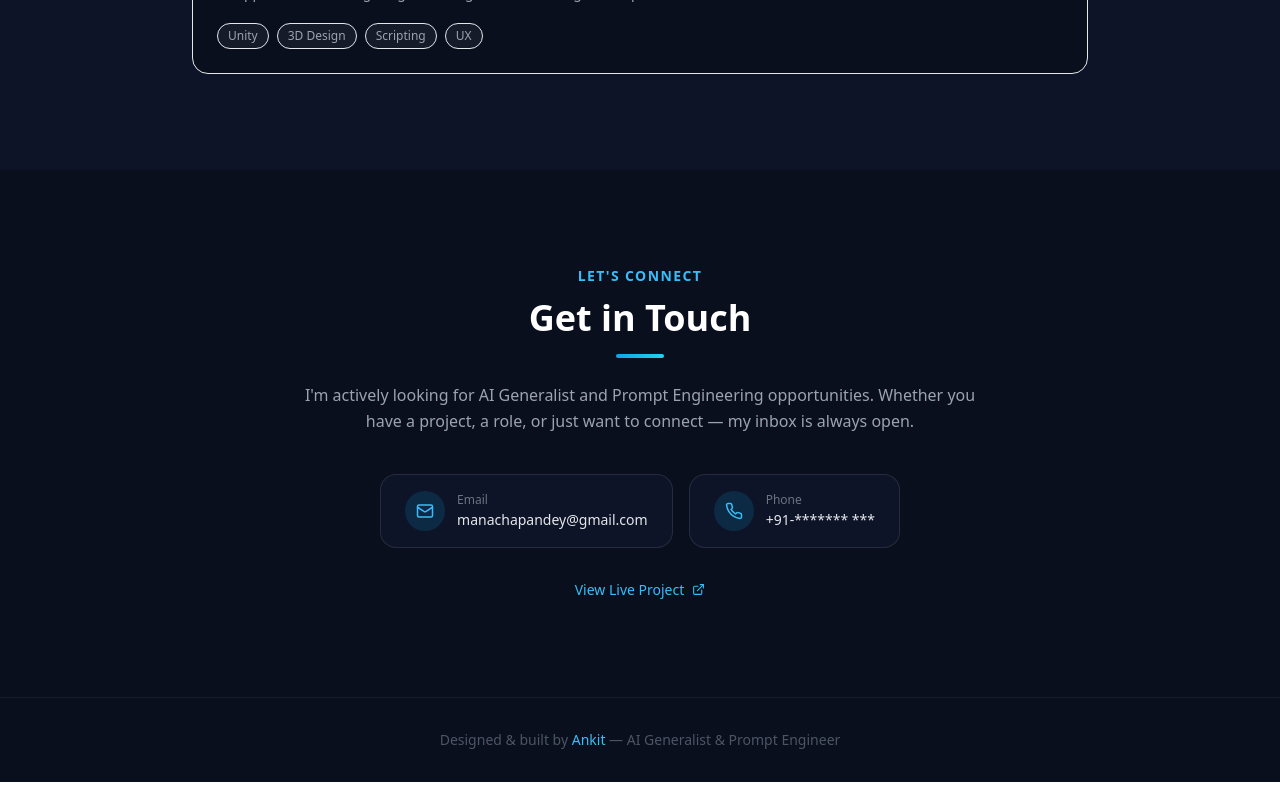
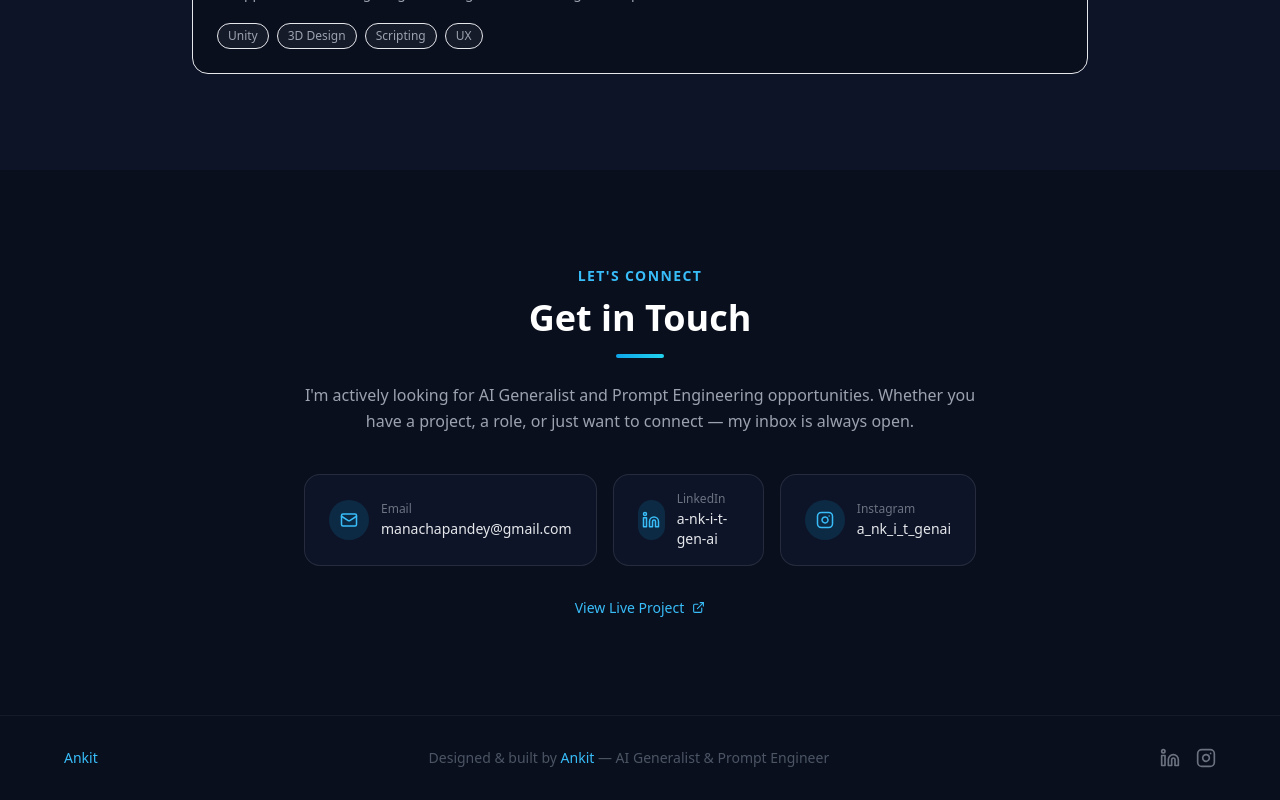
Before and after one commit to Herschelle-andy/Portfolio-Website_Ankit, a React (Vite) app: page / in a window 1280 px wide. Shown: the part 2996-3796 px from the top of the page. Built offline with nearby package versions, Linux system fonts and the light colour scheme.

Commit message:
Update Contact & Footer with Social Links

```diff
--- a/src/App.tsx
+++ b/src/App.tsx
@@ -1,5 +1,5 @@
 import { useState, useEffect } from 'react';
-import { Mail, Phone, ExternalLink, ChevronDown, Menu, X, Code2, Brain, Palette, BarChart2, Cpu, Users } from 'lucide-react';
+import { Mail, ExternalLink, ChevronDown, Menu, X, Code2, Brain, Palette, BarChart2, Cpu, Users, Linkedin, Instagram } from 'lucide-react';
 
 const NAV_LINKS = ['About', 'Skills', 'Projects', 'Experience', 'Contact'];
 
@@ -299,15 +299,34 @@ export default function App() {
                 <p className="text-sm text-gray-200">manachapandey@gmail.com</p>
               </div>
             </a>
-            <div className="flex items-center gap-3 bg-[#0d1427] border border-white/10 rounded-2xl px-6 py-4">
-              <div className="w-10 h-10 rounded-full bg-sky-500/15 flex items-center justify-center text-sky-400">
-                <Phone size={18} />
+            <a
+              href="https://www.linkedin.com/in/a-nk-i-t-gen-ai/"
+              target="_blank"
+              rel="noopener noreferrer"
+              className="flex items-center gap-3 bg-[#0d1427] border border-white/10 hover:border-sky-400/40 rounded-2xl px-6 py-4 transition-all duration-200 hover:-translate-y-1 group"
+            >
+              <div className="w-10 h-10 rounded-full bg-sky-500/15 flex items-center justify-center text-sky-400 group-hover:bg-sky-500/25 transition-colors">
+                <Linkedin size={18} />
               </div>
               <div className="text-left">
-                <p className="text-xs text-gray-500 mb-0.5">Phone</p>
-                <p className="text-sm text-gray-200">+91-******* ***</p>
+                <p className="text-xs text-gray-500 mb-0.5">LinkedIn</p>
+                <p className="text-sm text-gray-200">a-nk-i-t-gen-ai</p>
               </div>
-            </div>
+            </a>
+            <a
+              href="https://www.instagram.com/a_nk_i_t_genai/"
+              target="_blank"
+              rel="noopener noreferrer"
+              className="flex items-center gap-3 bg-[#0d1427] border border-white/10 hover:border-sky-400/40 rounded-2xl px-6 py-4 transition-all duration-200 hover:-translate-y-1 group"
+            >
+              <div className="w-10 h-10 rounded-full bg-sky-500/15 flex items-center justify-center text-sky-400 group-hover:bg-sky-500/25 transition-colors">
+                <Instagram size={18} />
+              </div>
+              <div className="text-left">
+                <p className="text-xs text-gray-500 mb-0.5">Instagram</p>
+                <p className="text-sm text-gray-200">a_nk_i_t_genai</p>
+              </div>
+            </a>
           </div>
           <a
             href="https://herschelle-andy.github.io/DawnGreetings/"
@@ -322,10 +341,31 @@ export default function App() {
       </section>
 
       {/* Footer */}
-      <footer className="bg-[#0a0f1e] border-t border-white/5 py-8 px-6 text-center text-gray-600 text-sm">
-        <p>
-          Designed & built by <span className="text-sky-400 font-medium">Ankit</span> — AI Generalist & Prompt Engineer
-        </p>
+      <footer className="bg-[#0a0f1e] border-t border-white/5 py-8 px-6 text-gray-600 text-sm">
+        <div className="max-w-6xl mx-auto flex items-center justify-between">
+          <span className="text-sky-400 font-medium">Ankit</span>
+          <p className="text-center flex-1">
+            Designed & built by <span className="text-sky-400 font-medium">Ankit</span> — AI Generalist & Prompt Engineer
+          </p>
+          <div className="flex items-center gap-4">
+            <a
+              href="https://www.linkedin.com/in/a-nk-i-t-gen-ai/"
+              target="_blank"
+              rel="noopener noreferrer"
+              className="text-gray-500 hover:text-sky-400 transition-colors"
+            >
+              <Linkedin size={20} />
+            </a>
+            <a
+              href="https://www.instagram.com/a_nk_i_t_genai/"
+              target="_blank"
+              rel="noopener noreferrer"
+              className="text-gray-500 hover:text-sky-400 transition-colors"
+            >
+              <Instagram size={20} />
+            </a>
+          </div>
+        </div>
       </footer>
     </div>
   );
```
